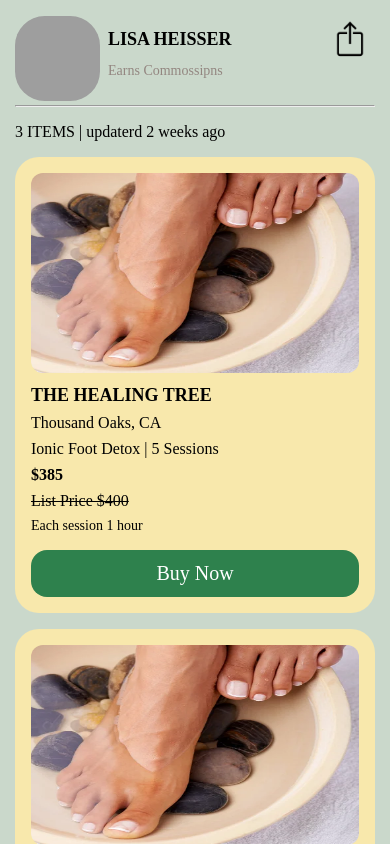
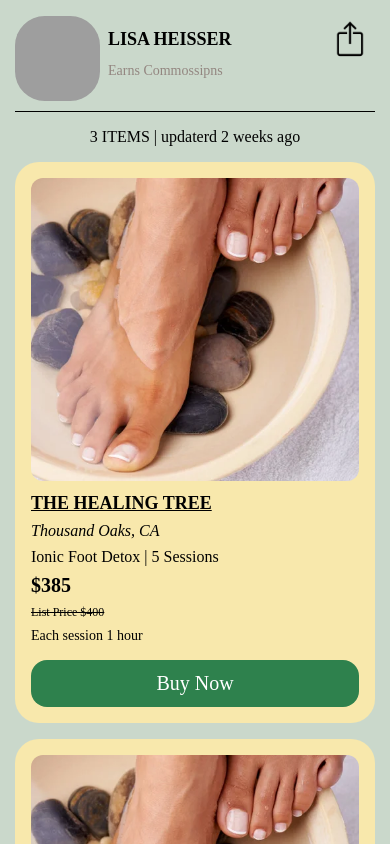
Before and after one commit to lettucesocial/com-lettucesocial-storefront-panel, a website: page LisaHeisser/index.html in a window 390 px wide. Shown: the top 844 px of the page. Drawn offline with Linux system fonts and the light colour scheme; grey boxes are pictures that could not be loaded; files whose address does not match are found by name; a web font is replaced by a local one.

Commit message:
mobile issue change

```diff
--- a/LisaHeisser/index.html
+++ b/LisaHeisser/index.html
@@ -79,9 +79,6 @@
 		  </nav>
 
 	</header>
-
-
-	<hr>
     <main>
 
       <section id="result-header">
--- a/assets/css/main.scss
+++ b/assets/css/main.scss
@@ -32,6 +32,8 @@ body {
 
 nav {
   margin-top: 16px;
+  border-bottom: 0.1px solid black;
+  padding-bottom: 6px;
   ul {
     display: flex;
     align-items: flex-start;
@@ -108,7 +110,9 @@ nav {
   margin: 16px 0;
   ul {
     display: flex;
+    justify-content: center;
     li {
+
       &:nth-child(1) {
         text-transform: uppercase;
         margin-right: 4px;
@@ -149,16 +153,21 @@ nav {
       img {
         width: 100%;
         border-radius: 12px;
-        height: 200px;
       }
 
       .a {
         a {
           text-transform: uppercase;
+          text-decoration: underline;
           font-size: 18px;
-          text-decoration: none;
           color: black;
           font-weight: bold;
+        }
+      }
+
+      dd{
+        &:nth-child(6){
+          font-style: italic;
         }
       }
       .b {
@@ -167,6 +176,11 @@ nav {
       }
       .c {
         font-weight: bold;
+        font-size: 20px;
+      }
+
+      .d{
+        font-size: 12px;
       }
 
       .e {
@@ -195,7 +209,7 @@ footer{
   a{
     text-decoration: none;
     color: #000;
-    font-size: 18px;
+    font-size: 12px;
     display: flex;
     align-items: center;
     justify-content: center;
```
Also changed, not shown: assets/css/main.css, 1 other file.
